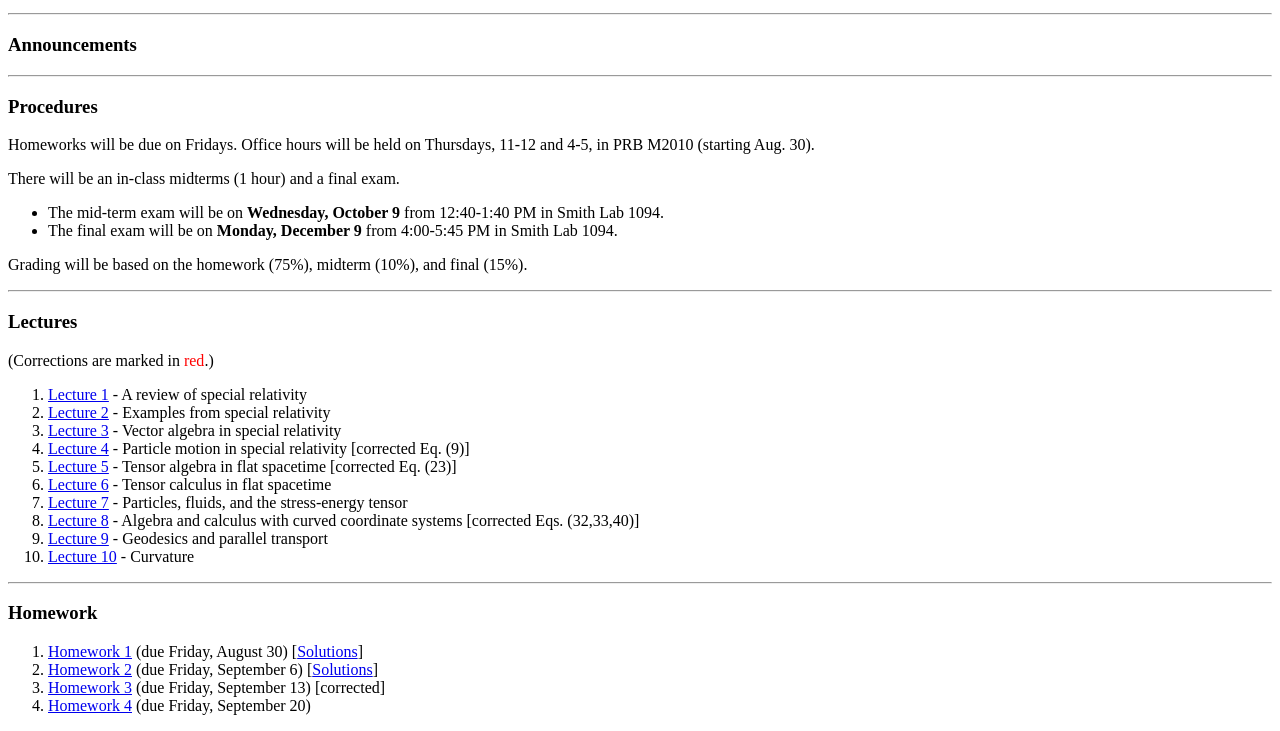
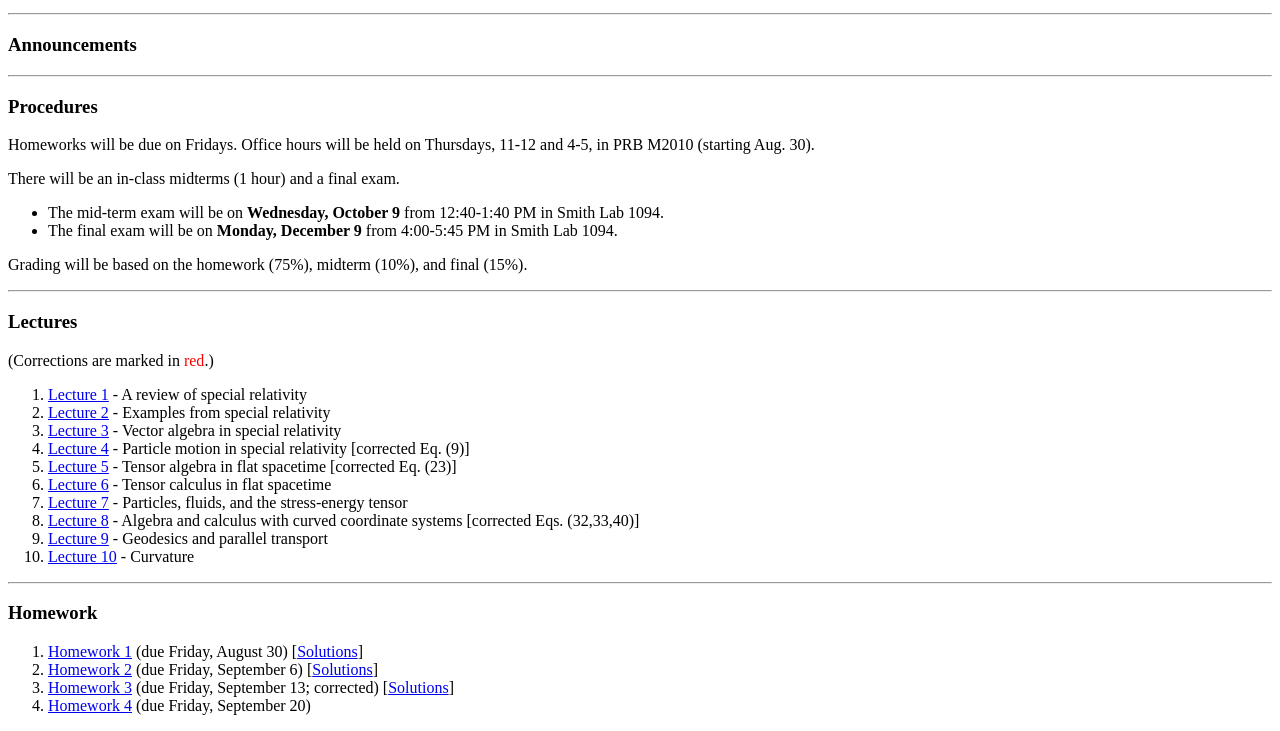
Before and after one commit to hirata10/hirata10.github.io, a plain HTML site: page ph6820/index.html in a window 1280 px wide. Shown: the part 439-1170 px from the top of the page. Drawn offline with Linux system fonts and the light colour scheme.

Commit message:
+hw3 sol

```diff
--- a/ph6820/index.html
+++ b/ph6820/index.html
@@ -69,7 +69,7 @@
 <OL>
 <LI><A href="hw01.pdf">Homework 1</A> (due Friday, August 30) [<A href="hw01sol.pdf">Solutions</A>]
 <LI><A href="hw02.pdf">Homework 2</A> (due Friday, September 6) [<A href="hw02sol.pdf">Solutions</A>]
-<LI><A href="hw03.pdf">Homework 3</A> (due Friday, September 13) [corrected]
+<LI><A href="hw03.pdf">Homework 3</A> (due Friday, September 13; corrected) [<A href="hw03sol.pdf">Solutions</A>]
 <LI><A href="hw04.pdf">Homework 4</A> (due Friday, September 20)
 </OL>
 
```
Also changed, not shown: 1 other file.
